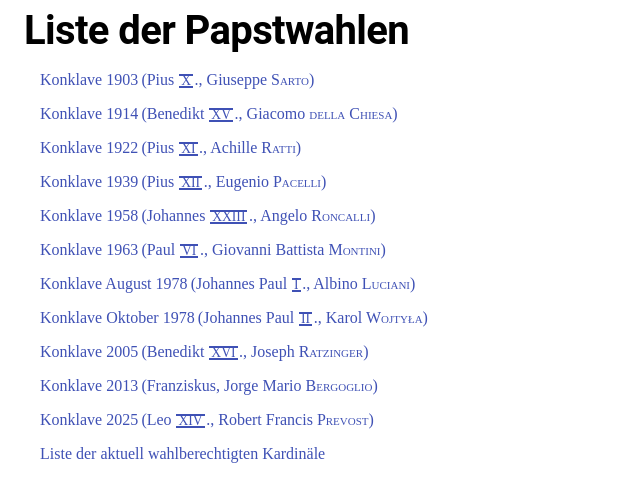
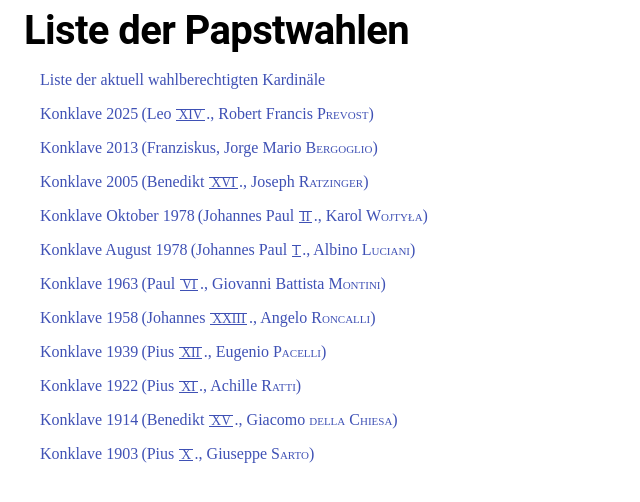
Before and after one commit to sklinkusch/konklave2025, a Next.js app: page / in a window 1280 px wide. Shown: the top 502 px of the page, without its empty margins (0-640 px from the left). Built offline with nearby package versions, Linux system fonts and the light colour scheme.

Commit message:
revert order of entries in index

```diff
--- a/src/app/page.tsx
+++ b/src/app/page.tsx
@@ -18,7 +18,12 @@ export default function Home() {
         Liste der Papstwahlen
       </Typography>
       <List>
-        {allYears.map((year) => {
+        <ListItem key="current">
+          <Link href="/current" underline="none">
+            Liste der aktuell wahlberechtigten Kardinäle
+          </Link>
+        </ListItem>
+        {allYears.reverse().map((year) => {
           const conclave = conclaves.find((conclave) => conclave.key === year);
           return (
             <ListItem key={year}>
@@ -53,11 +58,11 @@ export default function Home() {
                               lineHeight: 0.75,
                               fontSize: "0.85em",
                               borderTopColor: "inherit",
-                              borderTopWidth: "0.2em",
+                              borderTopWidth: "0.1em",
                               borderTopStyle: "solid",
                               borderBottomColor: "inherit",
                               borderBottomStyle: "solid",
-                              borderBottomWidth: "0.2em",
+                              borderBottomWidth: "0.1em",
                               marginLeft: "0.3rem",
                               px: "0.15em",
                               mr: "0.1rem",
@@ -85,11 +90,6 @@ export default function Home() {
             </ListItem>
           );
         })}
-        <ListItem key="current">
-          <Link href="/current" underline="none">
-            Liste der aktuell wahlberechtigten Kardinäle
-          </Link>
-        </ListItem>
       </List>
     </div>
   );
```
